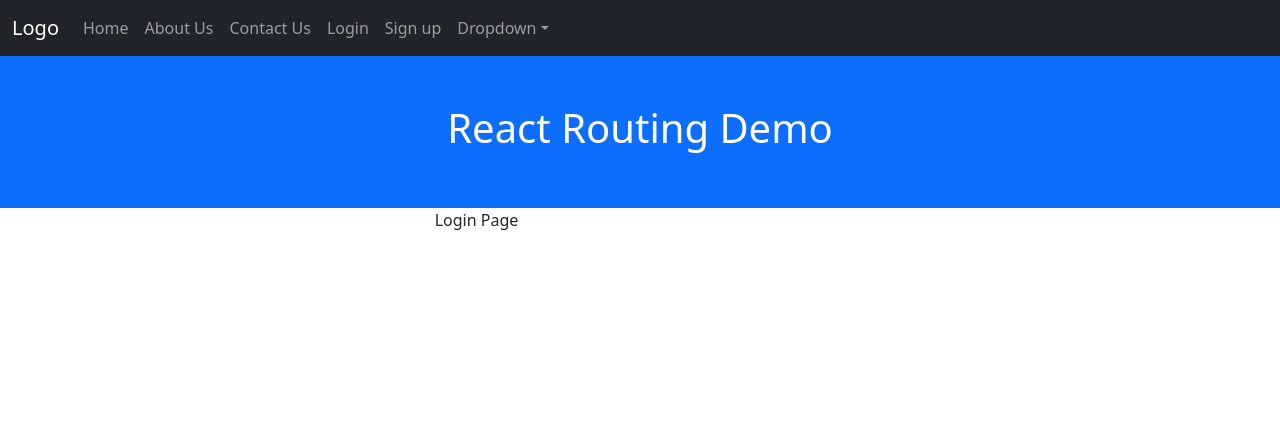
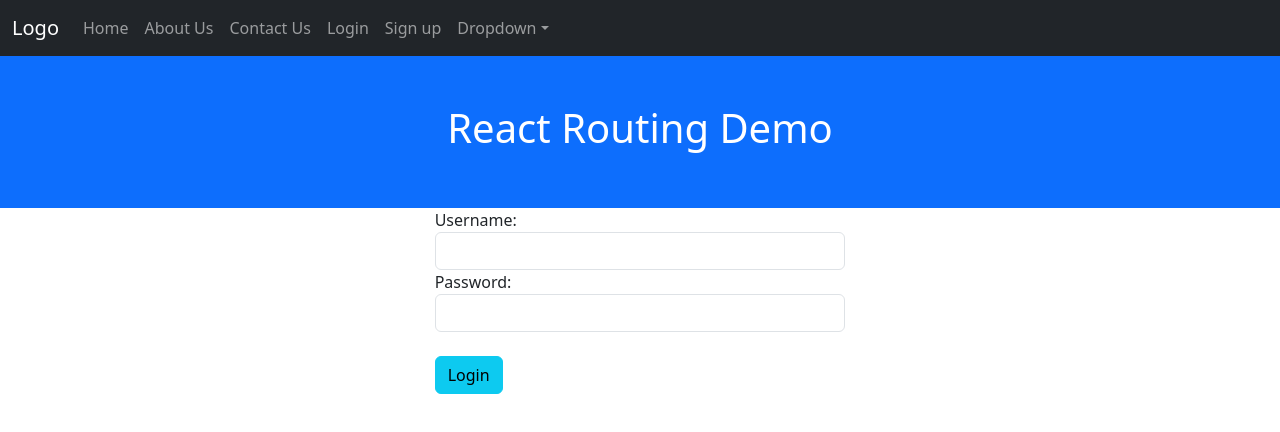
Before and after one commit to jagasia/harman1, a React (Vite) app in the folder ReactJs/my-react-app/: page /login in a window 1280 px wide. Shown: the top 432 px of the page. Built offline with nearby package versions, Linux system fonts and the light colour scheme.

Commit message:
12Jun 11:08

```diff
--- a/ReactJs/my-react-app/src/App.jsx
+++ b/ReactJs/my-react-app/src/App.jsx
@@ -2,6 +2,7 @@ import { useState } from 'react'
 import { Route, Routes } from 'react-router-dom'
 import './App.css'
 import { About } from './components/About'
+import { AdminHome } from './components/AdminHome'
 import { Contact } from './components/Contact'
 import { Home } from './components/Home'
 import { Login } from './components/Login'
@@ -24,6 +25,7 @@ function App() {
         <div className='col-md-4'>
           <Routes>
             <Route path='/' element={<Home />} />
+            <Route path='/adminhome' element={<AdminHome />} />
             <Route path='/about' element={<About />} />
             <Route path='/contact' element={<Contact />} />
             <Route path='/login' element={<Login />} />
--- /dev/null
+++ b/ReactJs/my-react-app/src/components/AdminHome.jsx
@@ -0,0 +1,3 @@
+export const AdminHome=()=><div>
+    Admin Home. Welcomes you
+</div>
--- a/ReactJs/my-react-app/src/components/Login.jsx
+++ b/ReactJs/my-react-app/src/components/Login.jsx
@@ -1,5 +1,25 @@
+import { useState } from "react";
+import { useNavigate } from "react-router-dom";
+
 export const Login=()=>{
+    const [username, setUsername]=useState('');
+    const [password, setPassword]=useState('');
+
+    const navigate=useNavigate();
+
+    function fnLogin(){
+        if(username==password){
+            //redirect to admin home
+            navigate('/adminhome');
+        }else{
+            //redirect to home
+            navigate('/');
+        }
+    }
     return <>
-        Login Page
+        Username: <input type="text" className="form-control" onChange={(e)=>setUsername(e.target.value)} />
+        Password: <input type="password" className="form-control" onChange={(e)=>setPassword(e.target.value)} />
+        <br/>
+        <input type="button" value="Login" className="btn btn-info" onClick={fnLogin} />
     </>
 }
```
Also changed, not shown: 1 other file (tests, documents, lock files or other folders).
